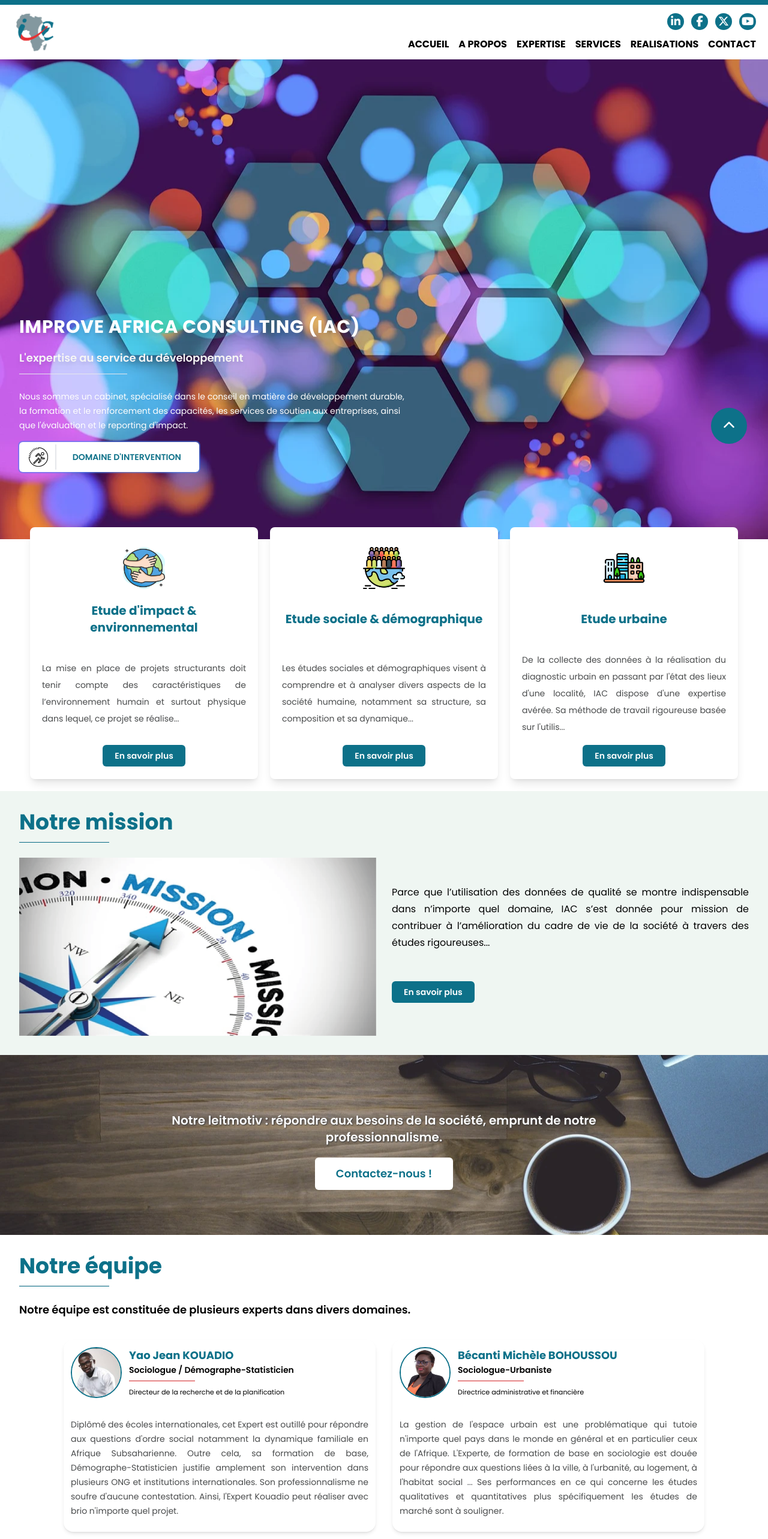
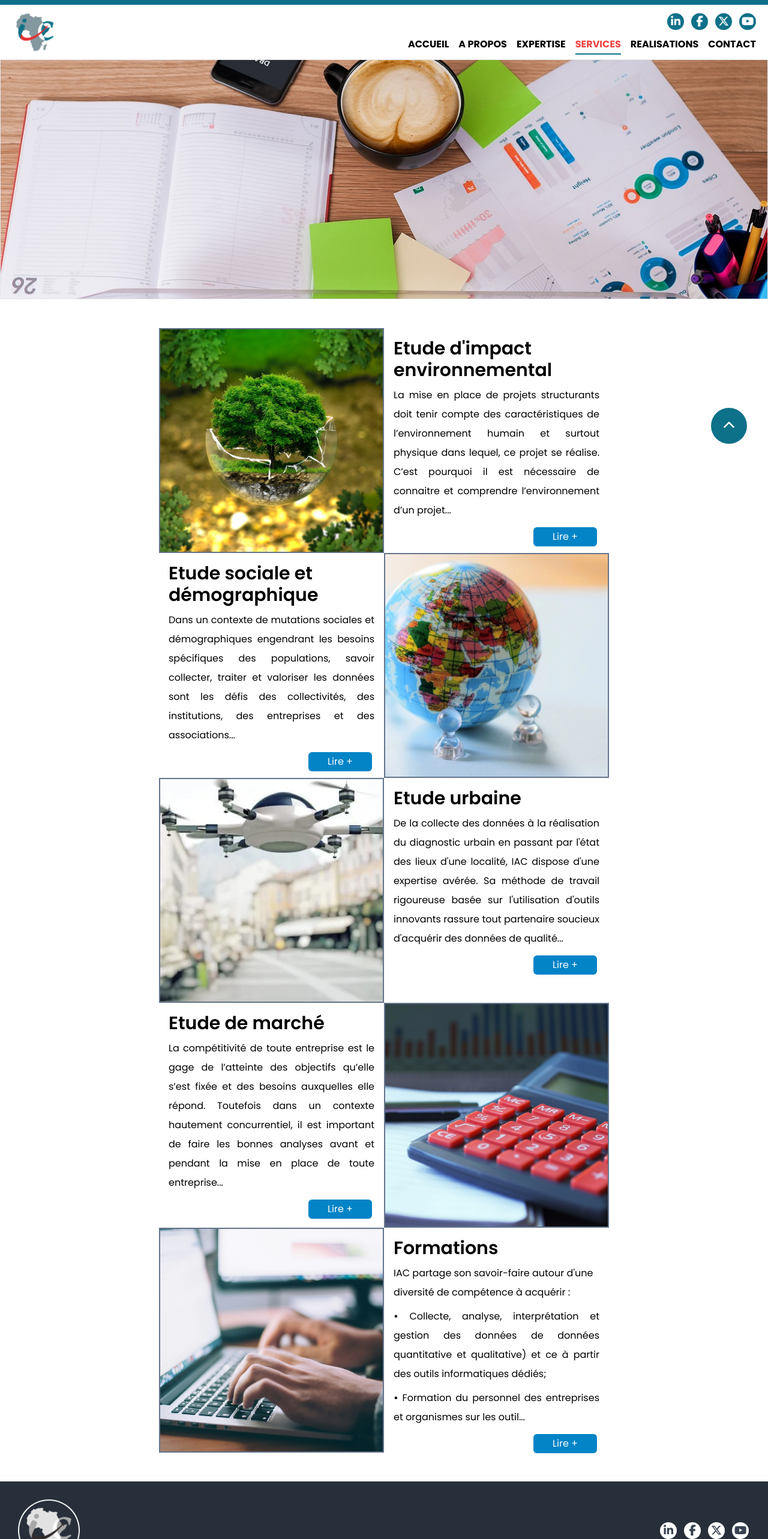
Before and after one commit to AElisee/improveAfricaConsulting, a React (Create React App) app: page /services in a window 1280 px wide. Shown: the top 2566 px of the page at 60% size. Built offline with nearby package versions, Linux system fonts and the light colour scheme.

Commit message:
modif 24/05/24

```diff
--- a/src/App.js
+++ b/src/App.js
@@ -29,18 +29,18 @@
         <Route path="/" element={<HomePage />} />
         <Route path="*" element={<HomePage />} />
         <Route path="/a-propos" element={<About />} />
-        <Route path="/service" element={<Service />} />
+        <Route path="/services" element={<Service />} />
         <Route
-          path="service/etude-sociale-et-demographique"
+          path="services/etude-sociale-et-demographique"
           element={<Sociale />}
         />
         <Route
-          path="service/etude-impact-envrionnematal"
+          path="services/etude-impact-envrionnematal"
           element={<Environemmental />}
         />
-        <Route path="service/etude-urbaine" element={<Urbain />} />
-        <Route path="service/etude-de-marche" element={<Marche />} />
-        <Route path="service/formations" element={<Formation />} />
+        <Route path="services/etude-urbaine" element={<Urbain />} />
+        <Route path="services/etude-de-marche" element={<Marche />} />
+        <Route path="services/formations" element={<Formation />} />
 
         <Route path="/expertise" element={<Expertise />} />
         <Route path="/realisation" element={<Realisation />} />
--- a/src/components/Activities.js
+++ b/src/components/Activities.js
@@ -17,7 +17,7 @@
           </div>
         </div>
         <div className="activity text-center flex items-center justify-center">
-          <h3 className="text-xl font-bold color_1  ">{activity.name}</h3>
+          <h3 className="text-xl font-bold text-sky-600  ">{activity.name}</h3>
         </div>
         <div className="flex items-center">
           <p className="text-sm leading-7 font-normal color_5 text-justify">
@@ -27,7 +27,7 @@
         <div className="rounded-md flex justify-center items-center">
           <Link
             to={activity.link}
-            className="px-5 py-2 _bg-c1 color_4 font-semibold rounded-md hover:bg-white hover:text-primary hover:font-semibold hover:border-2 hover:border-primary text-sm"
+            className="px-5 py-2 bg-sky-600 color_4 font-semibold rounded-md hover:bg-white hover:text-sky-600 hover:font-semibold hover:border-2 hover:border-sky-600 text-sm"
           >
             <span>En savoir plus</span>
           </Link>
--- a/src/components/ContactForm.js
+++ b/src/components/ContactForm.js
@@ -107,7 +107,7 @@
                   <input
                     type="submit"
                     value="Soumettre"
-                    className="px-5 py-2 bg-primary color_4 font-semibold rounded-md text-sm md:text-sm hover:bg-white hover:text-primary hover:font-semibold hover:border-2 hover:border-primary"
+                    className="px-6 py-2 bg-primary color_4 font-semibold rounded-md text-sm md:text-sm hover:bg-white hover:text-primary hover:font-semibold hover:border-2 hover:border-primary"
                   />
                 </div>
                 <div className=".formMessage">{message}</div>
--- a/src/components/Mission.js
+++ b/src/components/Mission.js
@@ -27,7 +27,7 @@
             <div className="w-full my-4">
               <Link
                 to="/a-propos"
-                className="px-5 py-2 bg-primary color_4 font-semibold rounded-md text-sm md:text-sm hover:bg-white hover:text-primary hover:font-semibold hover:border-2 hover:border-primary"
+                className="px-5 py-2 bg-sky-600 color_4 font-semibold rounded-md text-sm md:text-sm hover:bg-white hover:text-sky-600 hover:font-semibold hover:border-2 hover:border-sky-600"
                 rel="noopener noreferrer"
               >
                 En savoir plus
--- /dev/null
+++ b/src/components/navbar/NavLinks.js
@@ -0,0 +1,19 @@
+import React from "react";
+import { Link, useLocation } from "react-router-dom";
+
+const NavLinks = ({ link }) => {
+  const location = useLocation();
+  const isActive = location.pathname === link.url;
+  return (
+    <Link
+      className={`ml-4 pb-1 font-bold ${
+        isActive ? "text-red-500 border-b-2 border-primary" : ""
+      }`}
+      to={link.url}
+    >
+      {link.title.toUpperCase()}
+    </Link>
+  );
+};
+
+export default NavLinks;
--- a/src/components/navbar/Navbar.js
+++ b/src/components/navbar/Navbar.js
@@ -3,6 +3,7 @@
 import NetWork from "../NetWork";
 import { motion } from "framer-motion";
 import Logo from "../Logo.js";
+import NavLinks from "./NavLinks.js";
 
 const Navbar = () => {
   const [isOpen, setIsOpen] = useState(false);
@@ -10,7 +11,7 @@
     { url: "/", title: "Accueil" },
     { url: "/a-propos", title: "A propos" },
     { url: "/expertise", title: "Expertise" },
-    { url: "/service", title: "services" },
+    { url: "/services", title: "services" },
     { url: "/realisation", title: "Realisations" },
     { url: "/contact", title: "Contact" },
   ];
@@ -59,14 +60,7 @@
             {/* MENU */}
             <div className="pt-3">
               {links.map((link, index) => (
-                <Link
-                  key={index}
-                  className={`ml-4 pb-1 font-bold  focus:text-red-500 focus:border-b-2 focus:border-primary
-                `}
-                  to={link.url}
-                >
-                  {link.title.toUpperCase()}
-                </Link>
+                <NavLinks key={index} link={link} />
               ))}
             </div>
           </div>
--- a/src/datas/alldatas.js
+++ b/src/datas/alldatas.js
@@ -4,21 +4,21 @@
     name: "Etude d'impact & environnemental",
     description:
       " La mise en place de projets structurants doit tenir compte des caractéristiques de l’environnement humain et surtout physique dans lequel, ce projet se réalise",
-    link: "service/etude-impact-envrionnematal",
+    link: "services/etude-impact-envrionnematal",
   },
   {
     img: "./assets/gens.webp",
     name: "Etude sociale & démographique",
     description:
       "Les études sociales et démographiques visent à comprendre et à analyser divers aspects de la société humaine, notamment sa structure, sa composition et sa dynamique",
-    link: "service/etude-sociale-et-demographique",
+    link: "services/etude-sociale-et-demographique",
   },
   {
     img: "./assets/ville.png",
     name: "Etude urbaine",
     description:
       "De la collecte des données à la réalisation du diagnostic urbain en passant par l'état des lieux d'une localité, IAC dispose d'une expertise avérée. Sa méthode de travail rigoureuse basée sur l'utilisation d'outils innovants rassure tout partenaire soucieux d'acquérir des données de qualité",
-    link: "service/etude-urbaine",
+    link: "services/etude-urbaine",
   },
 ];
 
@@ -27,23 +27,23 @@
     photo: "expert-yao-Kouadio-Jean-150x150.jpg",
     name: "Yao Jean KOUADIO",
     title: "Directeur de la recherche et de la planification",
-    job: "Sociologue / Démographe-Statisticien",
+    job: "Sociologue / Démographe",
     description:
-      "Diplômé des écoles internationales, cet Expert est outillé pour répondre aux questions d'ordre social notamment la dynamique familiale en Afrique Subsaharienne. Outre cela, sa formation de base, Démographe-Statisticien justifie amplement son intervention dans plusieurs ONG et institutions internationales. Son professionnalisme ne soufre d'aucune contestation. Ainsi, l'Expert Kouadio peut réaliser avec brio n'importe quel projet.",
+      "Diplômé des écoles internationales, cet Expert est outillé pour répondre aux questions d'ordre social notamment la dynamique familiale en Afrique Subsaharienne. Outre cela, sa formation de base, Démographe justifie amplement son intervention dans plusieurs ONG et institutions internationales. Son professionnalisme ne soufre d'aucune contestation. Ainsi, l'Expert Kouadio peut réaliser avec brio n'importe quel projet.",
   },
   {
     photo: "expert-michelle-Becanti-600x600.jpg",
     name: "Bécanti Michèle BOHOUSSOU",
     title: "Directrice administrative et financière ",
-    job: "Sociologue-Urbaniste",
+    job: "Experte en études urbaines / Sociologue",
     description:
-      "La gestion de l'espace urbain est une problématique qui tutoie n'importe quel pays dans le monde en général et en particulier ceux de l'Afrique. L'Experte, de formation de base en sociologie est douée pour répondre aux questions liées à la ville, à l'urbanité, au logement, à l'habitat social ... Ses performances en ce qui concerne les études qualitatives et quantitatives plus spécifiquement les études de marché sont à souligner.",
+      "La gestion de l'espace urbain est une problématique qui tutoie n'importe quel pays dans le monde en général et en particulier ceux de l'Afrique. L'Experte, de formation de base en sociologie est douée pour répondre aux questions liées à la ville, à l'urbanité, au logement, à l'habitat social... Ses performances en ce qui concerne les études qualitatives et quantitatives plus spécifiquement les études de marché sont à souligner.",
   },
   {
     photo: "Expert-gaoussou-sylla-150x150.jpg",
     name: "Gaoussou SYLLA",
     title: "Directeur des relations extérieures et des partenariats",
-    job: "Environnementaliste",
+    job: "Géographe / Environnementaliste",
     description:
       "Pour répondre aux questions environnementales, avec cet Expert vous ne pouvez être mieux accompagnés ! Equité environnementale, modélisation des données quantitatives, nuisances environnementales (pollution de l’air et bruit) sont entre autres les problématiques qui passionnent le Docteur Sylla (PhD). Sa bonne aptitude à combiner les outils de la géomatique à ses études fait de lui un expert d'exception.",
   },
@@ -59,7 +59,7 @@
 
 export const phone_number = "+225 07 49 30 59 43";
 export const email = "improveafricaconsulting@gmail.com";
-export const address = "Abidjan, Côte d'Ivoire";
+export const address = "27 BP 627 Abidjan 27";
 export const linkedinLink = "https://www.linkedin.com/in/yaojeankouadio";
 export const ytLink = "";
 export const fbLink = "";
--- a/src/pages/Service.js
+++ b/src/pages/Service.js
@@ -32,8 +32,8 @@
             </p>
             <div className="w-full p-1 flex justify-end mt-2">
               <Link
-                className="fit px-8 py-1 _bg-c1 color_4 rounded-md hover:bg-white hover:text-primary hover:font-semibold   hover:border-2 hover:border-primary "
-                to="/service/etude-impact-envrionnematal"
+                className="fit px-8 py-1 bg-sky-600 color_4 rounded-md hover:bg-white hover:text-sky-600 hover:font-semibold   hover:border-2 hover:border-sky-600 "
+                to="/services/etude-impact-envrionnematal"
               >
                 Lire +
               </Link>
@@ -58,8 +58,8 @@
             </p>
             <div className="w-full p-1 flex justify-end mt-2">
               <Link
-                className="fit px-8 py-1 _bg-c1 color_4 rounded-md hover:bg-white hover:text-primary hover:font-semibold hover:border-2 hover:border-primary"
-                to="/service/etude-sociale-et-demographique"
+                className="fit px-8 py-1 bg-sky-600 color_4 rounded-md hover:bg-white hover:text-sky-600 hover:font-semibold   hover:border-2 hover:border-sky-600 "
+                to="/services/etude-sociale-et-demographique"
               >
                 Lire +
               </Link>
@@ -100,8 +100,8 @@
             </p>
             <div className="w-full p-1 flex justify-end mt-2">
               <Link
-                to="/service/etude-urbaine"
-                className="fit px-8 py-1 _bg-c1 color_4 rounded-md hover:bg-white hover:text-primary hover:font-semibold hover:border-2 hover:border-primary"
+                to="/services/etude-urbaine"
+                className="fit px-8 py-1 bg-sky-600 color_4 rounded-md hover:bg-white hover:text-sky-600 hover:font-semibold   hover:border-2 hover:border-sky-600 "
               >
                 Lire +
               </Link>
@@ -122,13 +122,12 @@
               objectifs qu’elle s’est fixée et des besoins auxquelles elle
               répond. Toutefois dans un contexte hautement concurrentiel, il est
               important de faire les bonnes analyses avant et pendant la mise en
-              place de toute entreprise envisageant d’atteindre ses objectifs
-              globaux....
+              place de toute entreprise...
             </p>
             <div className="w-full p-1 flex justify-end mt-2">
               <Link
-                to="/service/etude-de-marche"
-                className="fit px-8 py-1 _bg-c1 color_4 rounded-md hover:bg-white hover:text-primary hover:font-semibold hover:border-2 hover:border-primary"
+                to="/services/etude-de-marche"
+                className="fit px-8 py-1 bg-sky-600 color_4 rounded-md hover:bg-white hover:text-sky-600 hover:font-semibold   hover:border-2 hover:border-sky-600 "
               >
                 Lire +
               </Link>
@@ -173,8 +172,8 @@
             </div>
             <div className="w-full p-1 flex justify-end mt-2">
               <Link
-                className="fit px-8 py-1 _bg-c1 color_4 rounded-md hover:bg-white hover:text-primary hover:font-semibold hover:border-2 hover:border-primary"
-                to="/service/formations"
+                className="fit px-8 py-1 bg-sky-600 color_4 rounded-md hover:bg-white hover:text-sky-600 hover:font-semibold   hover:border-2 hover:border-sky-600 "
+                to="/services/formations"
               >
                 Lire +
               </Link>
```
Also changed, not shown: public/robots.txt (added).
